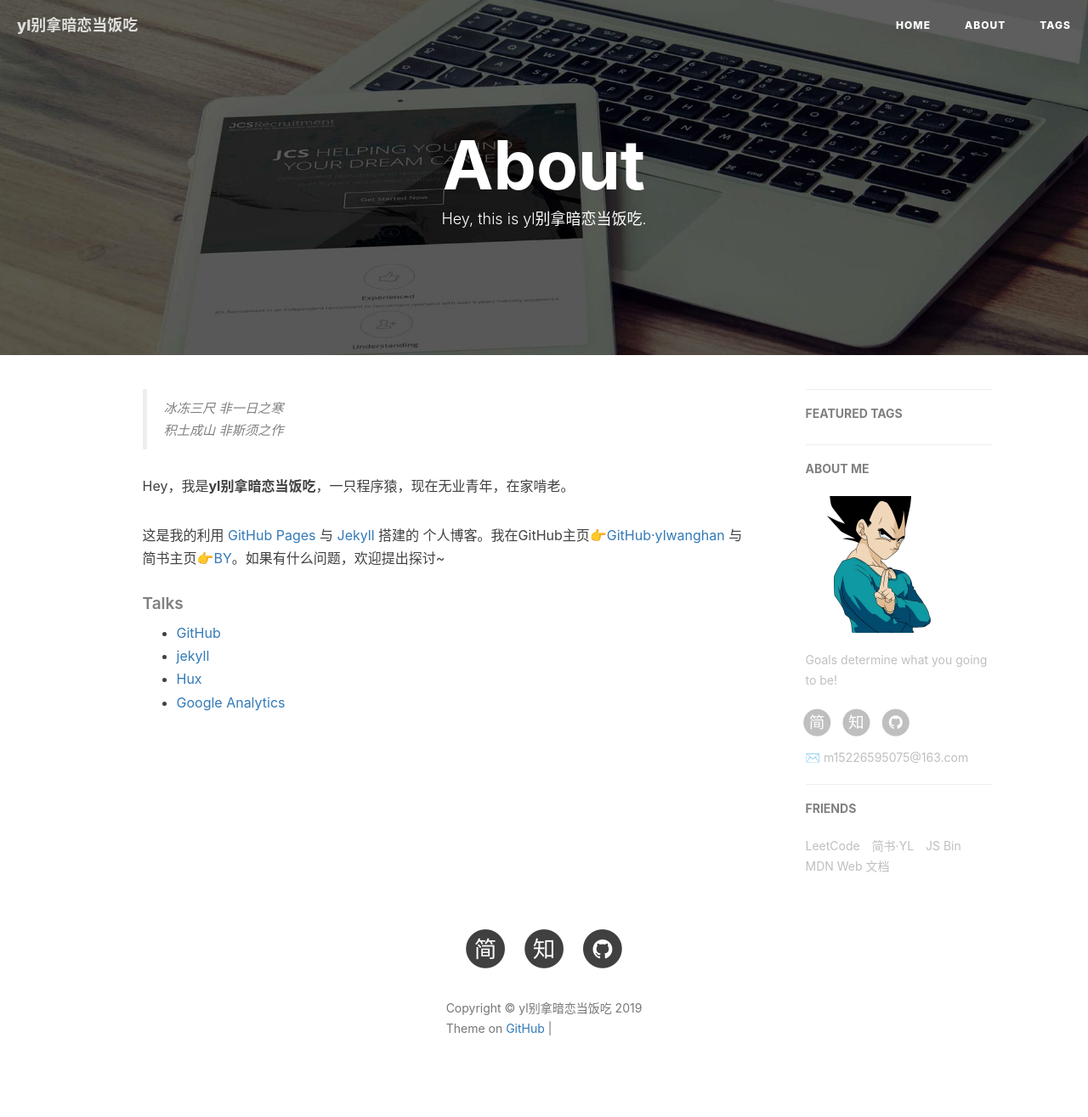
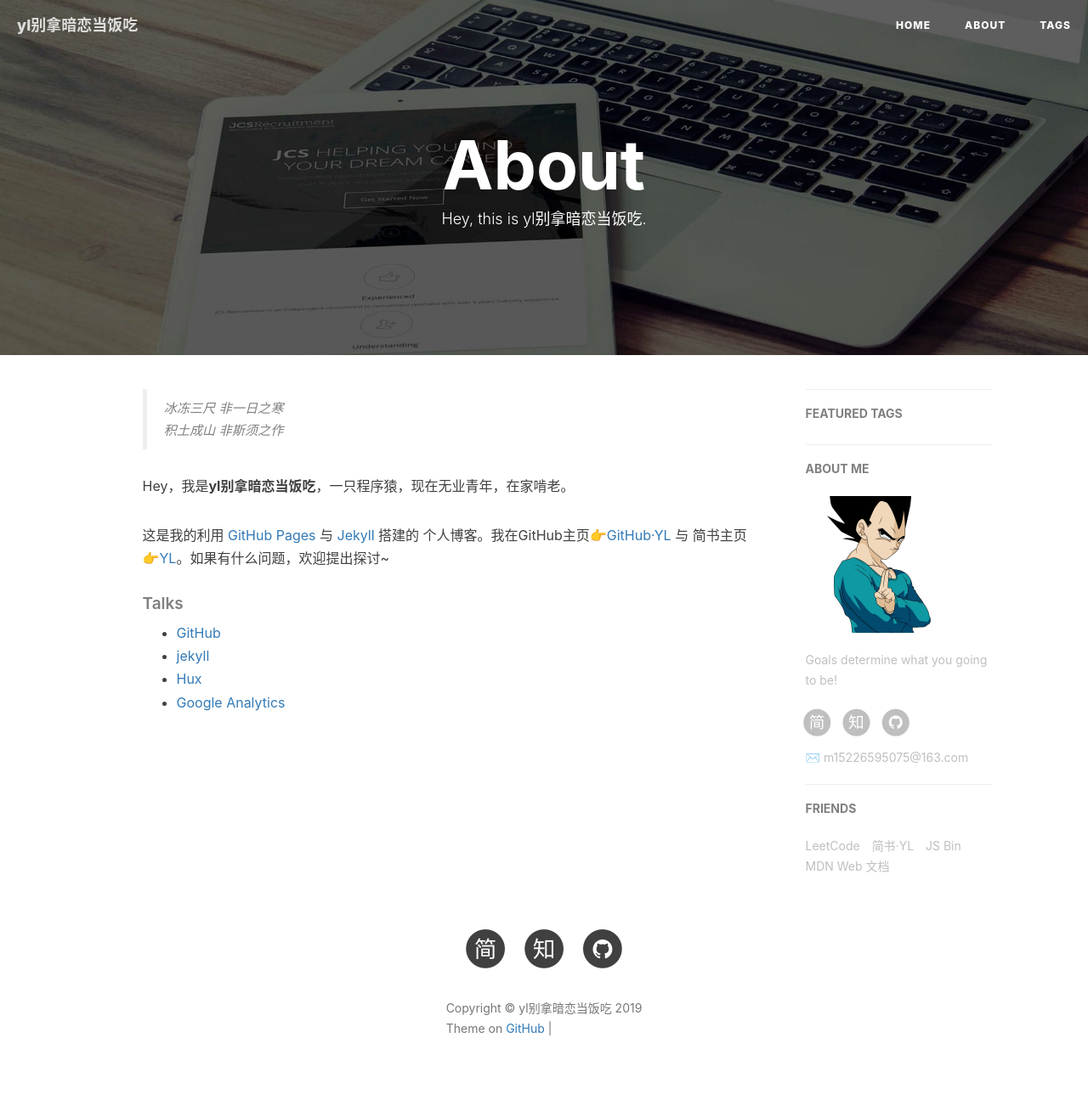
Before and after one commit to ylwanghan/ylwanghan.github.io, a Jekyll site: the page built from about.html, in a window 1280 px wide. Shown: the whole page at 85% size. Built offline with Jekyll 4.4.1, drawn with Linux system fonts in a browser that asks for light colours; nearby versions of some CDN libraries; comment, search, counter and statistics services are not loaded; grey boxes are pictures that could not be loaded.

Commit message:
change about.html

```diff
--- a/about.html
+++ b/about.html
@@ -20,7 +20,7 @@ header-img: "img/post-bg-rwd.jpg"
 
     <p>Hey，我是<strong>yl别拿暗恋当饭吃</strong>，一只程序猿，现在无业青年，在家啃老。</p>
 
-    <p>这是我的利用 <a href="https://pages.github.com/">GitHub Pages</a> 与 <a href="http://jekyll.com.cn/">Jekyll</a> 搭建的 个人博客。我在GitHub主页<a href="https://github.com/ylwanghan">👉GitHub·ylwanghan</a> 与 简书主页<a href="https://http://www.jianshu.com/u/e71990ada2fd">👉BY</a>。如果有什么问题，欢迎提出探讨~</p>
+    <p>这是我的利用 <a href="https://pages.github.com/">GitHub Pages</a> 与 <a href="http://jekyll.com.cn/">Jekyll</a> 搭建的 个人博客。我在GitHub主页<a href="https://github.com/ylwanghan">👉GitHub·YL</a> 与 简书主页<a href="https://http://www.jianshu.com/u/b90a3c3c400d">👉YL</a>。如果有什么问题，欢迎提出探讨~</p>
 
     <p></p>
 
```
